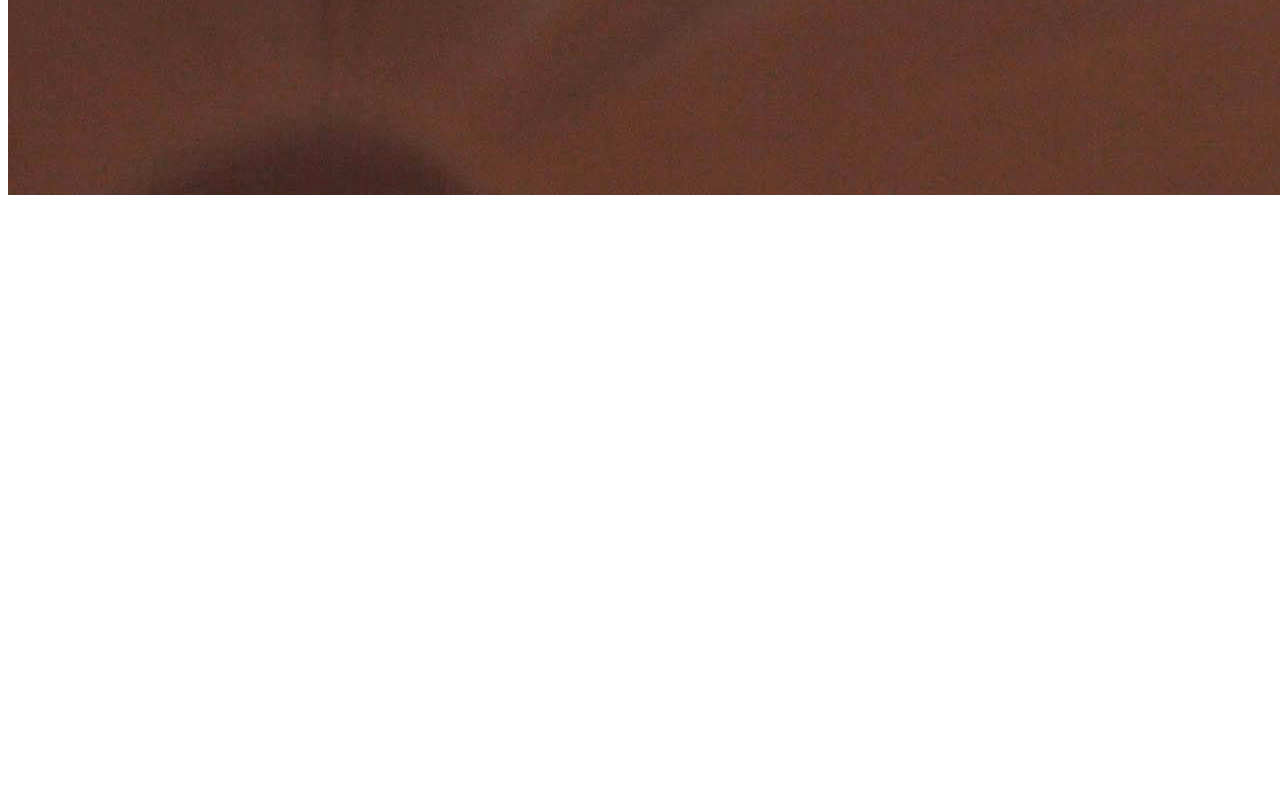
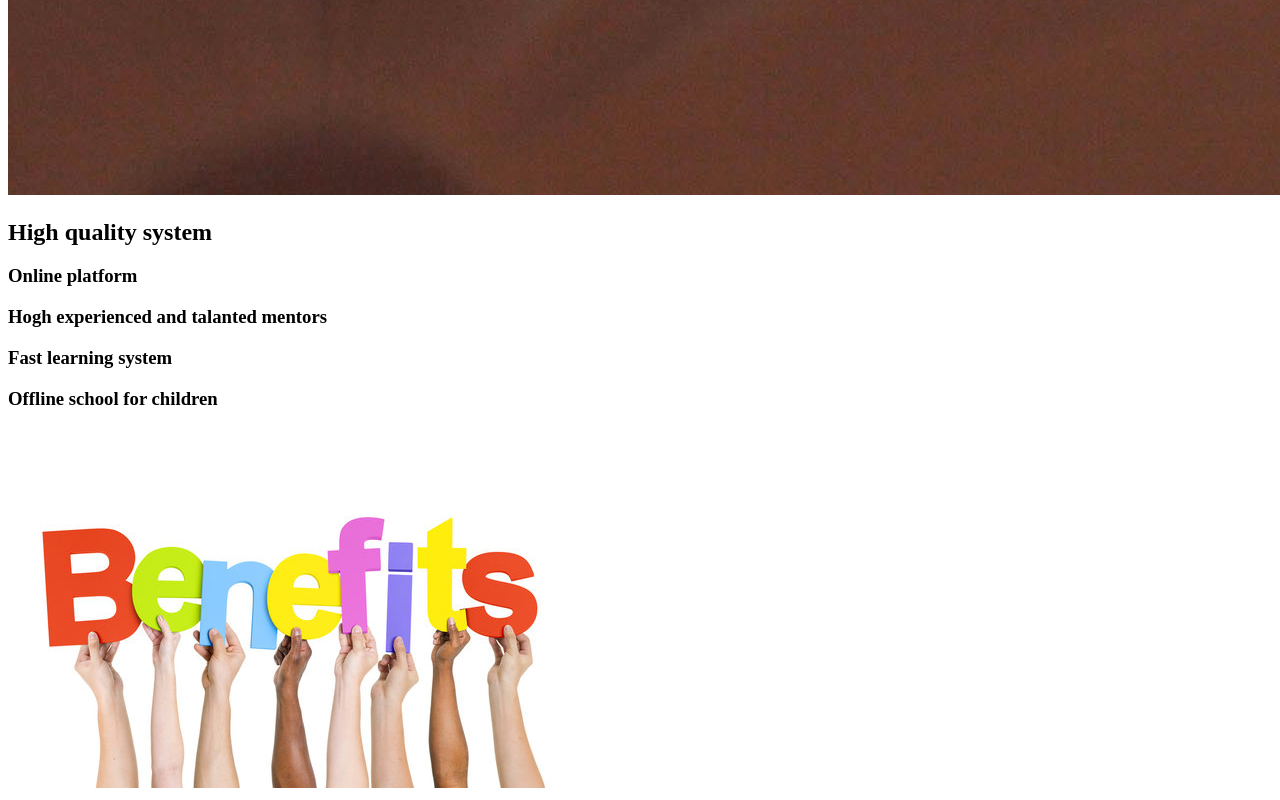
Before and after one commit to asatova/e-learning-react, a React (Create React App) app: page / in a window 1280 px wide. Shown: the part 4081-4881 px from the top of the page. Before the commit the page ends 4288 px from the top, so only its background shows below. Built offline with nearby package versions, Linux system fonts and the light colour scheme.

Commit message:
benefit section complated

```diff
--- /dev/null
+++ b/src/components/Benefits.js
@@ -0,0 +1,21 @@
+import React from "react";
+import benefitimg from "../images/benefit.jpg"
+
+const BenefitsSections = () => {
+    return (
+    <div className="benefits">
+        <div className="description">
+        <h2>High quality system </h2>
+        <div className="benefit">
+            <h3>Online platform</h3>
+            <h3>Hogh experienced and talanted mentors</h3>
+            <h3>Fast learning system</h3>
+            <h3>Offline school for children</h3>
+        </div>
+        <img src={benefitimg} alt="benefit"></img>
+        </div>
+
+    </div>
+)
+}
+export default BenefitsSections;
--- a/src/pages/AboutUs.js
+++ b/src/pages/AboutUs.js
@@ -1,10 +1,11 @@
 import React from "react";
 //import components
 import AboutSection from "../components/AboutSection";
+import BenefitSection from "../components/Benefits";
 const AboutUs = () => {
     return <div>
         <AboutSection />
-
+        <BenefitSection />
 
     </div>;
 };
```
Also changed, not shown: src/images/benefit.jpg (added).
